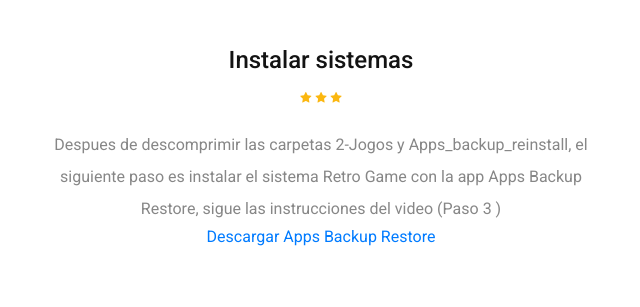
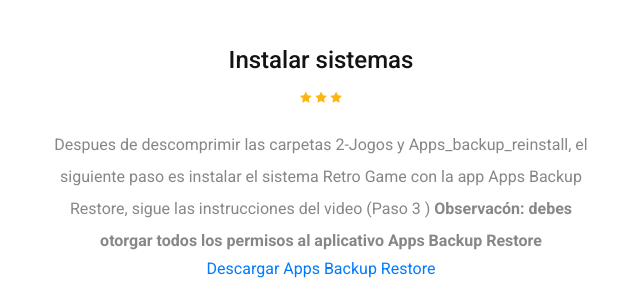
Before and after one commit to DiegoSoft/Retro-Game, a plain HTML site: page instalar.html in a window 1280 px wide. Shown: the part 1481-1788 px from the top of the page, without its empty margins (25-665 px from the left). Drawn offline with Linux system fonts and the light colour scheme.

Commit message:
Agregando observación en la linea 162

```diff
--- a/instalar.html
+++ b/instalar.html
@@ -158,7 +158,8 @@
 
 							</div>
 							<p>Despues de descomprimir las carpetas 2-Jogos y Apps_backup_reinstall, el siguiente paso es
-							instalar el sistema Retro Game con la app Apps Backup Restore, sigue las instrucciones del video (Paso 3 )</p>
+							instalar el sistema Retro Game con la app Apps Backup Restore, sigue las instrucciones del video (Paso 3 )
+							<strong>Observacón: debes otorgar todos los permisos al aplicativo Apps Backup Restore</strong></p>
 							  <a href="https://play.google.com/store/apps/details?id=com.touchfield.appbackuprestore">Descargar Apps Backup Restore</a>
 						</div>
 						<br><br><br><br><br><br>
```
